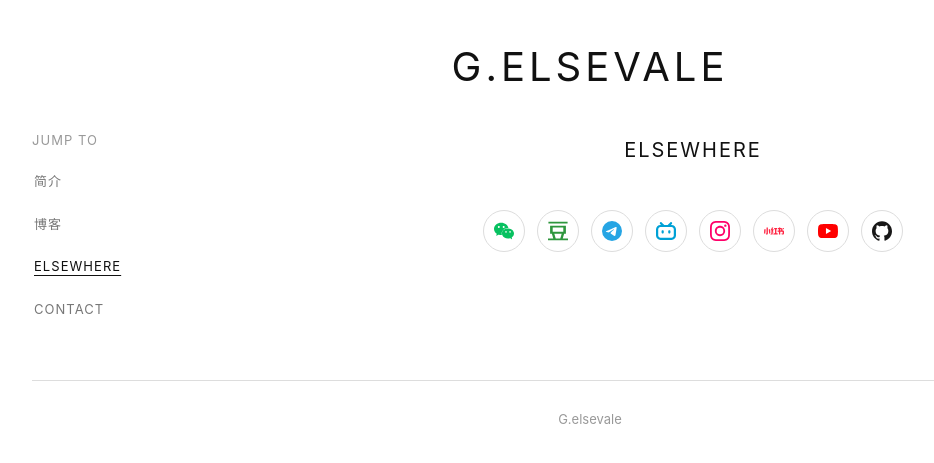
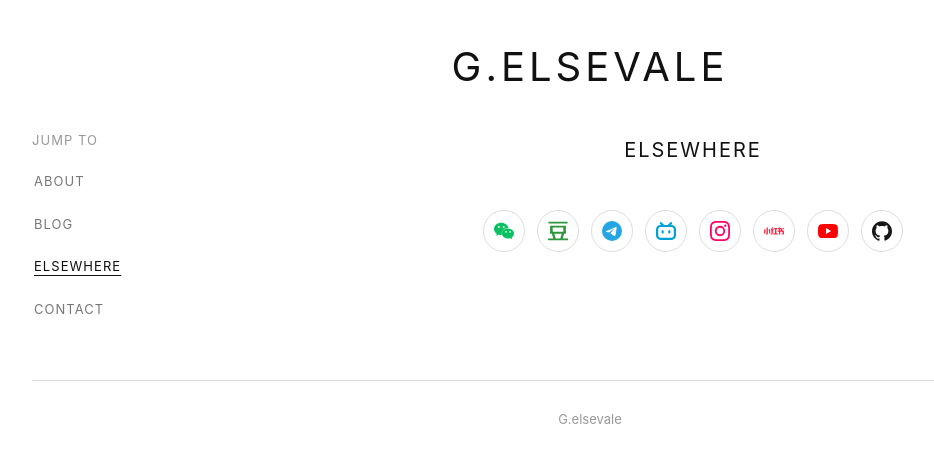
Before and after one commit to 7minami/7minami.github.io, a Jekyll site: the page built from index.html, in a window 1280 px wide. Shown: the top 463 px of the page, without its empty margins (50-984 px from the left). Built offline with Jekyll 4.4.1, drawn with Linux system fonts in a browser that asks for light colours.

Commit message:
Rename tabs to About and Blog

```diff
--- a/_layouts/default.html
+++ b/_layouts/default.html
@@ -11,8 +11,8 @@
         <nav class="jump-to" aria-label="Jump to">
           <span class="jump-to-label" aria-hidden="true">Jump to</span>
           <div class="tablist" role="tablist" aria-label="页面分区">
-            <button class="tab" type="button" role="tab" id="tab-intro" aria-controls="panel-intro" aria-selected="false" data-panel="panel-intro">简介</button>
-            <button class="tab" type="button" role="tab" id="tab-blog" aria-controls="panel-blog" aria-selected="false" data-panel="panel-blog">博客</button>
+            <button class="tab" type="button" role="tab" id="tab-intro" aria-controls="panel-intro" aria-selected="false" data-panel="panel-intro">About</button>
+            <button class="tab" type="button" role="tab" id="tab-blog" aria-controls="panel-blog" aria-selected="false" data-panel="panel-blog">Blog</button>
             <button class="tab" type="button" role="tab" id="tab-elsewhere" aria-controls="panel-elsewhere" aria-selected="true" data-panel="panel-elsewhere">Elsewhere</button>
             <button class="tab" type="button" role="tab" id="tab-email" aria-controls="panel-email" aria-selected="false" data-panel="panel-email">Contact</button>
           </div>
--- a/blog/index.html
+++ b/blog/index.html
@@ -1,9 +1,9 @@
 ---
 layout: page
-title: 博客
+title: Blog
 ---
 <section class="panel">
-  <h2 class="section-title">博客</h2>
+  <h2 class="section-title">Blog</h2>
   {% if site.posts.size > 0 %}
   <ul class="post-list">
     {% for post in site.posts %}
--- a/index.html
+++ b/index.html
@@ -2,12 +2,12 @@
 layout: default
 ---
         <section class="panel" id="panel-intro" role="tabpanel" aria-labelledby="tab-intro" hidden>
-          <h2 class="section-title">简介</h2>
+          <h2 class="section-title">About</h2>
           <p class="placeholder-note">占位文字 — 简介内容以后替换。</p>
         </section>
 
         <section class="panel" id="panel-blog" role="tabpanel" aria-labelledby="tab-blog" hidden>
-          <h2 class="section-title">博客</h2>
+          <h2 class="section-title">Blog</h2>
           {% if site.posts.size > 0 %}
           <ul class="post-list">
             {% for post in site.posts limit:5 %}
```
